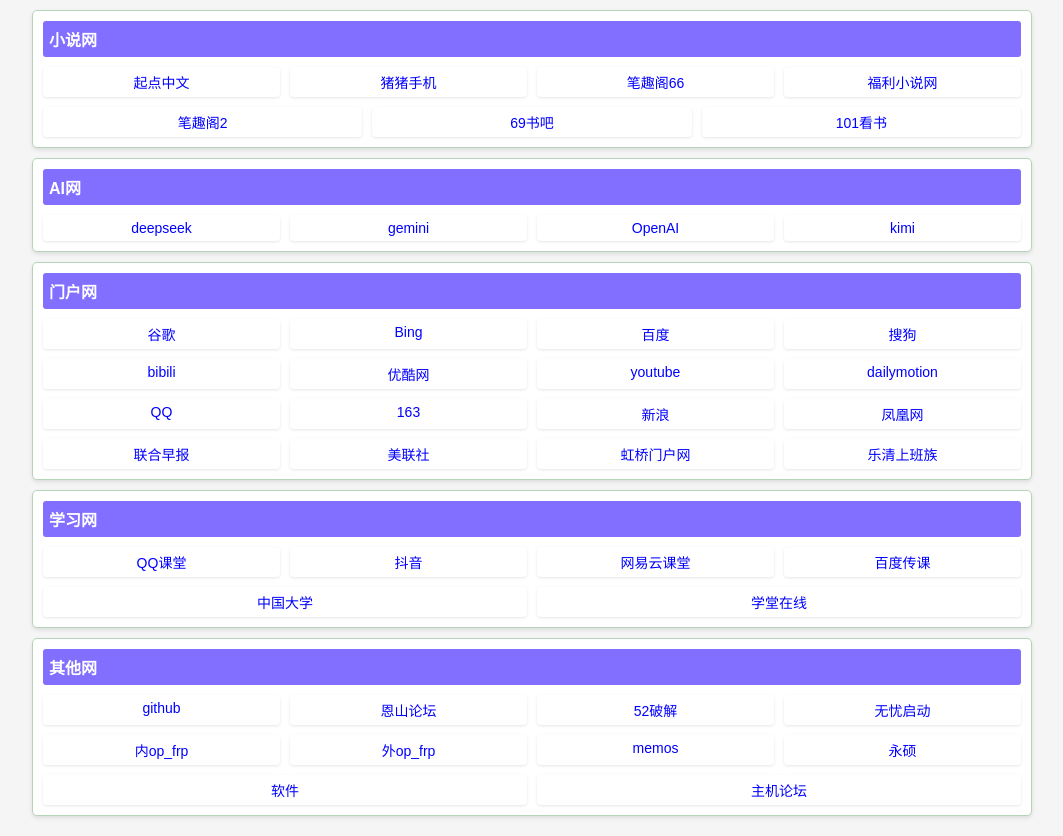
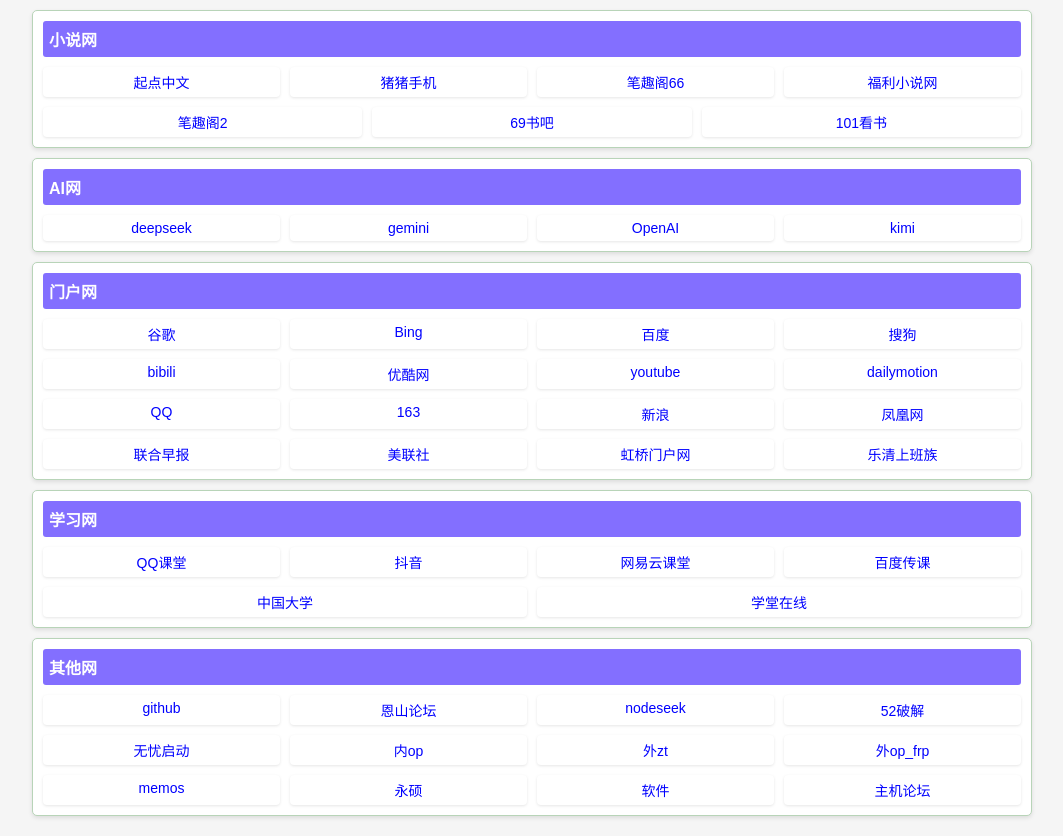
Before and after one commit to luntan8866/luntan8866.github.io, a plain HTML site: page index.html in a window 1280 px wide. Shown: the whole page, without its empty margins (108-1171 px from the left). Drawn offline with Linux system fonts and the light colour scheme.

Commit message:
Update index.html

```diff
--- a/index.html
+++ b/index.html
@@ -255,9 +255,11 @@
             <div class="nav-links">
                 <a href="https://luntan8866.github.io">github</a>
                 <a href="https://www.right.com.cn/FORUM/forum.php">恩山论坛</a>
+                 <a href="https://www.nodeseek.com/">nodeseek</a>
                 <a href="http://www.52pojie.cn">52破解</a>
                 <a href="http://bbs.wuyou.net/forum.php">无忧启动</a>
-                <a href="http://192.168.1.1:8080">内op_frp</a>
+                <a href="http://192.168.1.1:8080">内op</a>
+                <a href="http://192.168.192.2:8080">外zt</a>
                 <a href="http://op.zjomt.link">外op_frp</a>
                 <a href="https://me.zjomt.link">memos</a>
                 <a href="http://luntan8866.ysepan.com">永硕</a>
```
